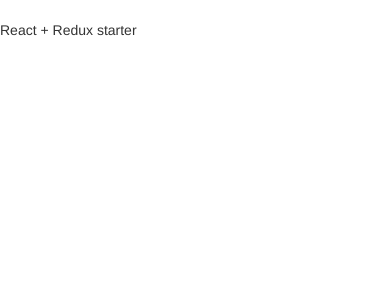
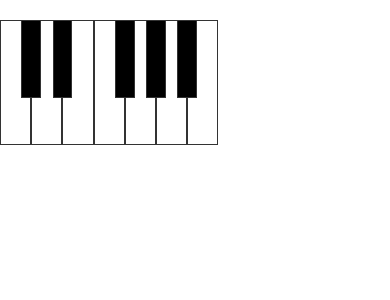
Before and after one commit to mathieu-valery/react-synth, a React app: page / in a window 390 px wide. Shown: the top 300 px of the page. Built offline with nearby package versions, Linux system fonts and the light colour scheme.

Commit message:
piano done using webaudioapi

```diff
--- a/assets/stylesheets/application.scss
+++ b/assets/stylesheets/application.scss
@@ -5,3 +5,45 @@
   margin-top: 20px;
   margin-bottom: 20px;
 }
+
+.keyboard {
+  display: flex;
+
+}
+
+.key {
+  height: calc(var(--width) * 4);
+  width: var(--width);
+}
+.white {
+  --width: 5vw;
+  background-color: white;
+  border: 1px solid #333;
+}
+
+.white.active {
+  background-color: #CCC;
+}
+
+.black {
+  --width: 3.125vw;
+  background-color: black;
+  border: 1px solid #333;
+  margin-right: calc(var(--width) / -2);
+  margin-left: calc(var(--width) / -2);
+  z-index: 2;
+
+}
+
+.black.active {
+  background-color: #333;
+}
+
+@media screen and (max-width: 1025px) {
+  .white {
+      --width: 8vw;
+  }
+  .black {
+      --width: 5vw;
+  }
+}
--- a/src/components/app.jsx
+++ b/src/components/app.jsx
@@ -1,9 +1,12 @@
 import React from 'react';
+import Keyboard from '../containers/keyboard.jsx'
+import keys from './keys'
 
 const App = () => {
   return (
+
     <div className="app">
-      <p>React + Redux starter</p>
+      <Keyboard keys={keys} />
     </div>
   );
 };
--- /dev/null
+++ b/src/components/keys.js
@@ -0,0 +1,51 @@
+const keys = [{
+    note: 'C',
+    color: 'white',
+    frequency: 261.63
+},{
+    note: 'C#',
+    color: 'black',
+    frequency: 277.18
+},{
+    note: 'D',
+    color: 'white',
+    frequency: 293.66
+},{
+    note: 'D#',
+    color: 'black',
+    frequency: 311.13
+},{
+    note: 'E',
+    color: 'white',
+    frequency: 329.63
+},{
+    note: 'F',
+    color: 'white',
+    frequency: 349.23
+},{
+    note: 'F#',
+    color: 'black',
+    frequency: 369.99
+},{
+    note: 'G',
+    color: 'white',
+    frequency: 392
+},{
+    note: 'G#',
+    color: 'black',
+    frequency: 415.3
+},{
+    note: 'A',
+    color: 'white',
+    frequency: 440
+},{
+    note: 'A#',
+    color: 'black',
+    frequency: 466.16
+},{
+    note: 'B',
+    color: 'white',
+    frequency: 493.88
+}]
+
+export default keys;
--- /dev/null
+++ b/src/containers/key.jsx
@@ -0,0 +1,31 @@
+import React, {Component} from 'react';
+
+class Key extends Component {
+    handleClick = () => {
+        var context = new (window.AudioContext || window.webkitAudioContext)();
+
+        var oscillator = context.createOscillator();
+
+        oscillator.type = 'sine';
+        oscillator.frequency.value = this.props.frequency;
+        oscillator.connect(context.destination);
+
+        var gain = context.createGain();
+        oscillator.connect(gain);
+        gain.connect(context.destination);
+
+        var now = context.currentTime;
+        gain.gain.setValueAtTime(1, now);
+        gain.gain.exponentialRampToValueAtTime(0.001, now + 0.5);
+        oscillator.start(now);
+        oscillator.stop(now + 0.5);
+    }
+
+    render() {
+        return(
+            <div className={`${'key'} ${this.props.color}`} key={this.props.note} onClick={this.handleClick}></div>
+        )
+    }
+}
+
+export default Key;
--- /dev/null
+++ b/src/containers/keyboard.jsx
@@ -0,0 +1,15 @@
+import React, {Component} from 'react';
+import Key from './key.jsx';
+
+class Keyboard extends Component {
+
+    render() {
+        return(
+        <div className='keyboard'>
+            {this.props.keys.map(({ note, color, frequency }) => <Key note={note} color={color} frequency={frequency} key={note} />)}
+        </div>
+        )
+    }
+}
+
+export default Keyboard;
```
